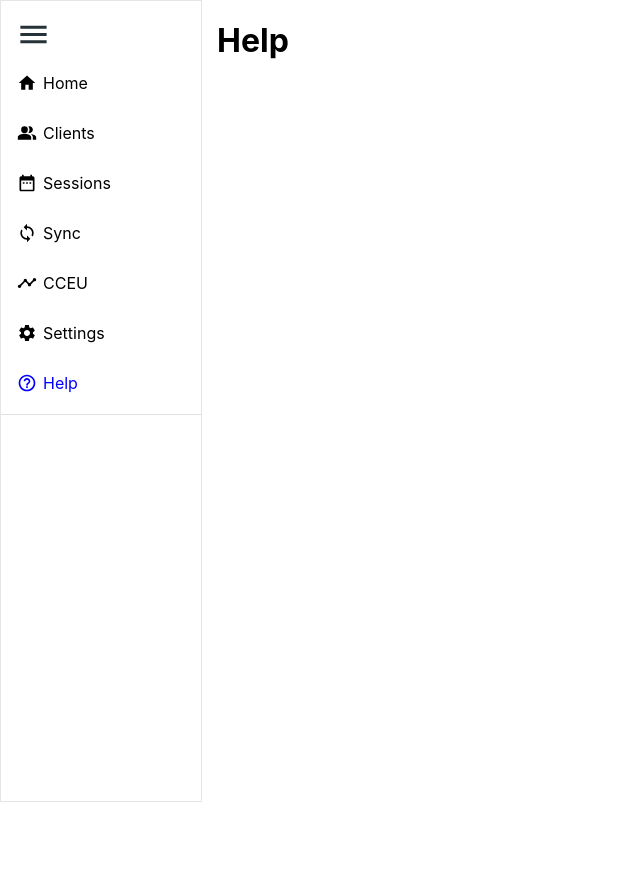
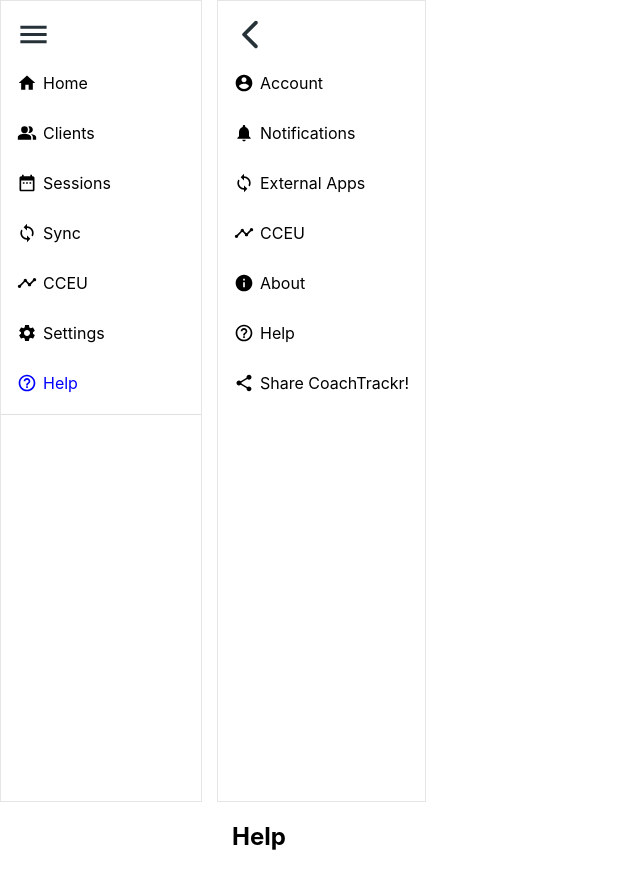
Before and after one commit to petestewart/coachtrackr, a React (Create React App) app: page /help in a window 1280 px wide. Shown: the whole page, without its empty margins (0-640 px from the left). Before the commit the page ends 802 px from the top, so only its background shows below. Built offline with nearby package versions, Linux system fonts and the light colour scheme.

Commit message:
added all settings modules

```diff
--- a/src/components/ApplicationViews/index.js
+++ b/src/components/ApplicationViews/index.js
@@ -7,13 +7,17 @@
 import Sync from "../Sync";
 import CCEU from "../CCEU";
 import Settings from "../Settings";
-import Help from "../Help";
 
 import ScrollToTop from "../UI/ScrollToTop";
 
 import SideNavDrawer from "../SideNav/SideNavDrawer"
 import AccountSettings from "../Settings/AccountSettings";
 import NotificationsSettings from "../Settings/NotificationsSettings";
+import ExternalAppsSettings from "../Settings/ExternalAppsSettings";
+import CertSettings from "../Settings/CertSettings";
+import About from "../Settings/About";
+import Help from "../Settings/Help";
+import Share from "../Settings/Share";
 
 const ApplicationViews = (props) => {
   const [clientsModal, setClientsModal] = useState('')
@@ -118,6 +122,46 @@
         render={(props) => <NotificationsSettings history={props.history} {...props} />}
       />
 
+      {/* Settings > Notifications Settings */}
+      <ScrollToTop />
+      <Route
+        exact
+        path="/settings-external"
+        render={(props) => <ExternalAppsSettings history={props.history} {...props} />}
+      />
+
+      {/* Settings > Notifications Settings */}
+      <ScrollToTop />
+      <Route
+        exact
+        path="/settings-cceu"
+        render={(props) => <CertSettings history={props.history} {...props} />}
+      />
+
+      {/* Settings > Notifications Settings */}
+      <ScrollToTop />
+      <Route
+        exact
+        path="/settings-about"
+        render={(props) => <About history={props.history} {...props} />}
+      />
+
+      {/* Settings > Notifications Settings */}
+      <ScrollToTop />
+      <Route
+        exact
+        path="/settings-help"
+        render={(props) => <Help history={props.history} {...props} />}
+      />
+
+      {/* Settings > Notifications Settings */}
+      <ScrollToTop />
+      <Route
+        exact
+        path="/settings-share"
+        render={(props) => <Share history={props.history} {...props} />}
+      />
+
       {/* Help */}
       <ScrollToTop />
       <Route
--- a/src/components/Layout/index.js
+++ b/src/components/Layout/index.js
@@ -7,6 +7,7 @@
 const Layout = () => {
   const [hideMainNav, setHideMainNav] = useState(false);
   const [hideNavLabels, setHideNavLabels] = useState(false);
+
 
   const [openModal, setOpenModal] = useState("");
 
--- /dev/null
+++ b/src/components/Settings/About.js
@@ -0,0 +1,50 @@
+import React, { useEffect, useState, useContext } from "react";
+import { useHistory } from "react-router-dom";
+// import { makeStyles } from "@material-ui/core/styles";
+
+import { SettingsContext } from "./SettingsProvider";
+
+import SettingsSidebar from "./SettingsSidebar";
+
+
+
+
+
+import {
+  makeStyles,
+
+} from "@material-ui/core";
+
+
+const useStyles = makeStyles((theme) => ({
+  root: {
+    width: "100%",
+    // maxWidth: 360,
+    backgroundColor: theme.palette.background.paper,
+  },
+  nested: {
+    paddingLeft: theme.spacing(4),
+  },
+}));
+
+
+const About = ({ userId, ...props }) => {
+
+
+  return (
+    <>
+      <SettingsSidebar />
+      <div className="main-content">
+        <div className="settings">
+          <div style={props.style} className={props.classes}>
+
+            <h2>About</h2>
+
+          </div>
+        </div>
+      </div>
+    </>
+  );
+};
+
+export default About;
--- /dev/null
+++ b/src/components/Settings/CertSettings.js
@@ -0,0 +1,72 @@
+import React, { useEffect, useState, useContext } from "react";
+import { useHistory } from "react-router-dom";
+// import { makeStyles } from "@material-ui/core/styles";
+
+import { SettingsContext } from "./SettingsProvider";
+
+import SettingsSidebar from "./SettingsSidebar";
+
+
+
+
+
+import {
+  makeStyles,
+
+} from "@material-ui/core";
+
+
+const useStyles = makeStyles((theme) => ({
+  root: {
+    width: "100%",
+    // maxWidth: 360,
+    backgroundColor: theme.palette.background.paper,
+  },
+  nested: {
+    paddingLeft: theme.spacing(4),
+  },
+}));
+
+
+const CertSettings = ({ userId, ...props }) => {
+  const { getCertSettings, updateCertSettings } =
+    useContext(SettingsContext);
+
+  const [certSettings, setCertSettings] = useState({
+  });
+
+  const classes = useStyles();
+
+  const history = useHistory();
+
+  const handleChange = (e) => {
+    setCertSettings({
+      ...certSettings,
+      [e.target.name]: e.target.value,
+    });
+  };
+
+  // useEffect(() => {
+  //   getCertSettings().then((res) => {
+  //     setCertSettings(res);
+  //   });
+  // }, []);
+
+
+  return (
+    <>
+      <SettingsSidebar />
+      <div className="main-content">
+        <div className="settings">
+          <div style={props.style} className={props.classes}>
+
+            <h2>CCEU Settings</h2>
+
+          </div>
+        </div>
+      </div>
+    </>
+  );
+};
+
+export default CertSettings;
--- /dev/null
+++ b/src/components/Settings/ExternalAppsSettings.js
@@ -0,0 +1,72 @@
+import React, { useEffect, useState, useContext } from "react";
+import { useHistory } from "react-router-dom";
+// import { makeStyles } from "@material-ui/core/styles";
+
+import { SettingsContext } from "./SettingsProvider";
+
+import SettingsSidebar from "../Settings/SettingsSidebar";
+
+
+
+
+
+import {
+  makeStyles,
+
+} from "@material-ui/core";
+
+
+const useStyles = makeStyles((theme) => ({
+  root: {
+    width: "100%",
+    // maxWidth: 360,
+    backgroundColor: theme.palette.background.paper,
+  },
+  nested: {
+    paddingLeft: theme.spacing(4),
+  },
+}));
+
+
+const ExternalAppSettings = ({ userId, ...props }) => {
+  const { getExternalAppSettings, updateExternalAppSettings } =
+    useContext(SettingsContext);
+
+  const [externalAppSettings, setExternalAppSettings] = useState({
+  });
+
+  const classes = useStyles();
+
+  const history = useHistory();
+
+  const handleChange = (e) => {
+    setExternalAppSettings({
+      ...externalAppSettings,
+      [e.target.name]: e.target.value,
+    });
+  };
+
+  // useEffect(() => {
+  //   getExternalAppSettings().then((res) => {
+  //     setExternalAppSettings(res);
+  //   });
+  // }, []);
+
+
+  return (
+    <>
+      <SettingsSidebar />
+      <div className="main-content">
+        <div className="settings">
+          <div style={props.style} className={props.classes}>
+
+            <h2>External Apps</h2>
+
+          </div>
+        </div>
+      </div>
+    </>
+  );
+};
+
+export default ExternalAppSettings;
--- /dev/null
+++ b/src/components/Settings/Help.js
@@ -0,0 +1,50 @@
+import React, { useEffect, useState, useContext } from "react";
+import { useHistory } from "react-router-dom";
+// import { makeStyles } from "@material-ui/core/styles";
+
+import { SettingsContext } from "./SettingsProvider";
+
+import SettingsSidebar from "./SettingsSidebar";
+
+
+
+
+
+import {
+  makeStyles,
+
+} from "@material-ui/core";
+
+
+const useStyles = makeStyles((theme) => ({
+  root: {
+    width: "100%",
+    // maxWidth: 360,
+    backgroundColor: theme.palette.background.paper,
+  },
+  nested: {
+    paddingLeft: theme.spacing(4),
+  },
+}));
+
+
+const Help = ({ userId, ...props }) => {
+
+
+  return (
+    <>
+      <SettingsSidebar />
+      <div className="main-content">
+        <div className="settings">
+          <div style={props.style} className={props.classes}>
+
+            <h2>Help</h2>
+
+          </div>
+        </div>
+      </div>
+    </>
+  );
+};
+
+export default Help;
--- a/src/components/Settings/SettingsSidebar.js
+++ b/src/components/Settings/SettingsSidebar.js
@@ -1,31 +1,66 @@
 import React from "react";
+import { useHistory } from "react-router-dom";
 
-import AccountCircleIcon from '@material-ui/icons/AccountCircle';
-import NotificationsIcon from '@material-ui/icons/Notifications';
+import AccountCircleIcon from "@material-ui/icons/AccountCircle";
+import NotificationsIcon from "@material-ui/icons/Notifications";
 import SyncIcon from "@material-ui/icons/Sync";
 import TimelineIcon from "@material-ui/icons/Timeline";
-import InfoIcon from '@material-ui/icons/Info';
+import InfoIcon from "@material-ui/icons/Info";
 import HelpOutlineIcon from "@material-ui/icons/HelpOutline";
-import ShareRoundedIcon from '@material-ui/icons/ShareRounded';
-
-
+import ShareRoundedIcon from "@material-ui/icons/ShareRounded";
 
 import Sidebar from "../UI/Sidebar";
 
 const items = [
-  { name: "account", label: "Account", Icon: AccountCircleIcon, route: "settings-account" },
-  { name: "notifications", label: "Notifications", Icon: NotificationsIcon, route: "settings-notifications" },
-  { name: "external", label: "External Apps", Icon: SyncIcon, route: "settings-external" },
-  { name: "cceu", label: "CCEU", Icon: TimelineIcon, route: "settings-cceu" },
-  { name: "about", label: "About", Icon: InfoIcon, route: "settings-about" },
-  { name: "help", label: "Help", Icon: HelpOutlineIcon, route: "settings-help" },
-  { name: "share", label: "Share CoachTrackr!", Icon: ShareRoundedIcon, route: "settings-share" },
+  {
+    name: "account",
+    label: "Account",
+    Icon: AccountCircleIcon,
+    route: "settings-account",
+  },
+  {
+    name: "notifications",
+    label: "Notifications",
+    Icon: NotificationsIcon,
+    route: "settings-notifications",
+  },
+  {
+    name: "external",
+    label: "External Apps",
+    Icon: SyncIcon,
+    route: "settings-external",
+  },
+  {
+    name: "cceu",
+    label: "CCEU",
+    Icon: TimelineIcon,
+    route: "settings-cceu",
+  },
+  {
+    name: "about",
+    label: "About",
+    Icon: InfoIcon,
+    route: "settings-about",
+  },
+  {
+    name: "help",
+    label: "Help",
+    Icon: HelpOutlineIcon,
+    route: "settings-help",
+  },
+  {
+    name: "share",
+    label: "Share CoachTrackr!",
+    Icon: ShareRoundedIcon,
+    route: "settings-share",
+  },
 ];
 
-const SettingsSidebar = () => {
+const SettingsSidebar = (props) => {
+  const history = useHistory();
+
   return (
     <div>
-
       <Sidebar items={items} backButton={true} />
     </div>
   );
--- /dev/null
+++ b/src/components/Settings/Share.js
@@ -0,0 +1,50 @@
+import React, { useEffect, useState, useContext } from "react";
+import { useHistory } from "react-router-dom";
+// import { makeStyles } from "@material-ui/core/styles";
+
+import { SettingsContext } from "./SettingsProvider";
+
+import SettingsSidebar from "./SettingsSidebar";
+
+
+
+
+
+import {
+  makeStyles,
+
+} from "@material-ui/core";
+
+
+const useStyles = makeStyles((theme) => ({
+  root: {
+    width: "100%",
+    // maxWidth: 360,
+    backgroundColor: theme.palette.background.paper,
+  },
+  nested: {
+    paddingLeft: theme.spacing(4),
+  },
+}));
+
+
+const Share = ({ userId, ...props }) => {
+
+
+  return (
+    <>
+      <SettingsSidebar />
+      <div className="main-content">
+        <div className="settings">
+          <div style={props.style} className={props.classes}>
+
+            <h2>Share CoachTrackr!</h2>
+
+          </div>
+        </div>
+      </div>
+    </>
+  );
+};
+
+export default Share;
--- a/src/components/UI/Sidebar.js
+++ b/src/components/UI/Sidebar.js
@@ -11,7 +11,6 @@
 // import ExpandMoreIcon from "@material-ui/icons/ExpandMore";
 // import ExpandLessIcon from "@material-ui/icons/ExpandLess";
 import Collapse from "@material-ui/core/Collapse";
-
 
 const MenuExpander = (props) => {
   return (
@@ -47,6 +46,7 @@
   item,
   hideLabel = false,
   active,
+  noHistory,
   ...rest
 }) => {
   const { label, items, Icon, onClick: onClickProp } = item;
@@ -80,10 +80,13 @@
   //   );
   // }
 
+  const history = useHistory();
+
   return (
     <>
       <ListItem
         className="sidebar-item"
+        // onClick={onClick}
         onClick={onClick}
         button
         dense
@@ -137,8 +140,6 @@
   hideLabels,
   activePath,
 }) => {
-
-
   return (
     <div className={`sidebar ${hideLabels ? "" : "sidebar-full-width"}`}>
       {/* Top button (either menu expander or back button) */}
@@ -162,6 +163,7 @@
                 item={sidebarItem}
                 hideLabel={hideLabels}
                 active={sidebarItem.route === activePath}
+                noHistory={backButton}
               />
             )}
           </React.Fragment>
```
Also changed, not shown: src/components/Settings/AccountSettings.js (+0 -19 lines).
